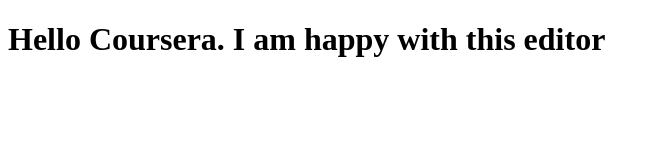
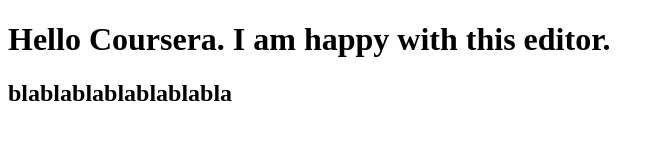
Before and after one commit to vardanmanoukian/coursera-angular, a plain HTML site: page index.html in a window 1280 px wide. Shown: the whole page, without its empty margins (0-664 px from the left). Drawn offline with Linux system fonts and the light colour scheme.

Commit message:
Second web file.

```diff
--- a/index.html
+++ b/index.html
@@ -5,6 +5,7 @@
     <title>Hello Coursera</title>
   </head>
   <body>
-    <h1>Hello Coursera. I am happy with this editor</h1>
+    <h1>Hello Coursera. I am happy with this editor.</h1>
+    <h2>blablablablablablabla</h2>
   </body>
 </html>
```
Also changed, not shown: 1 other file.
